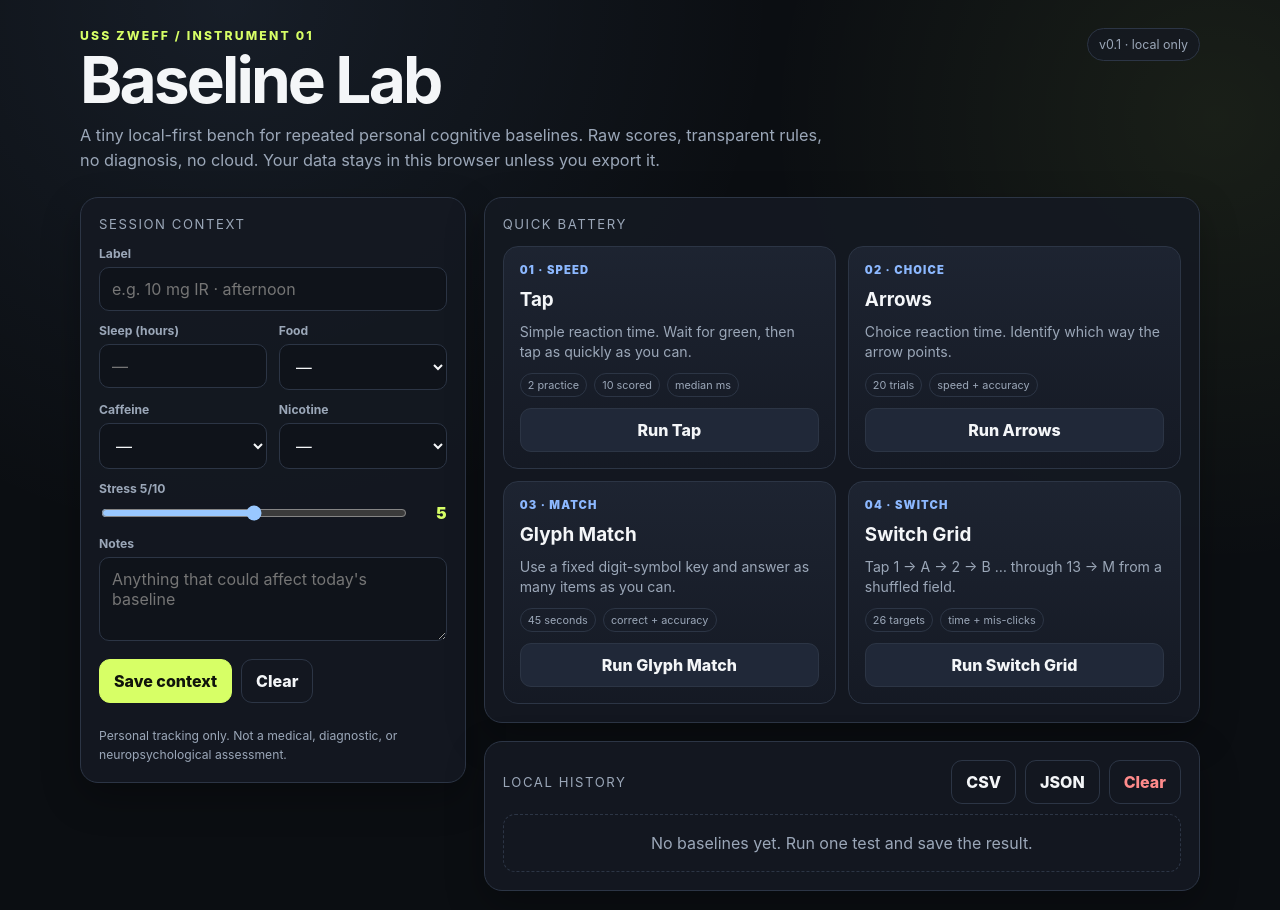
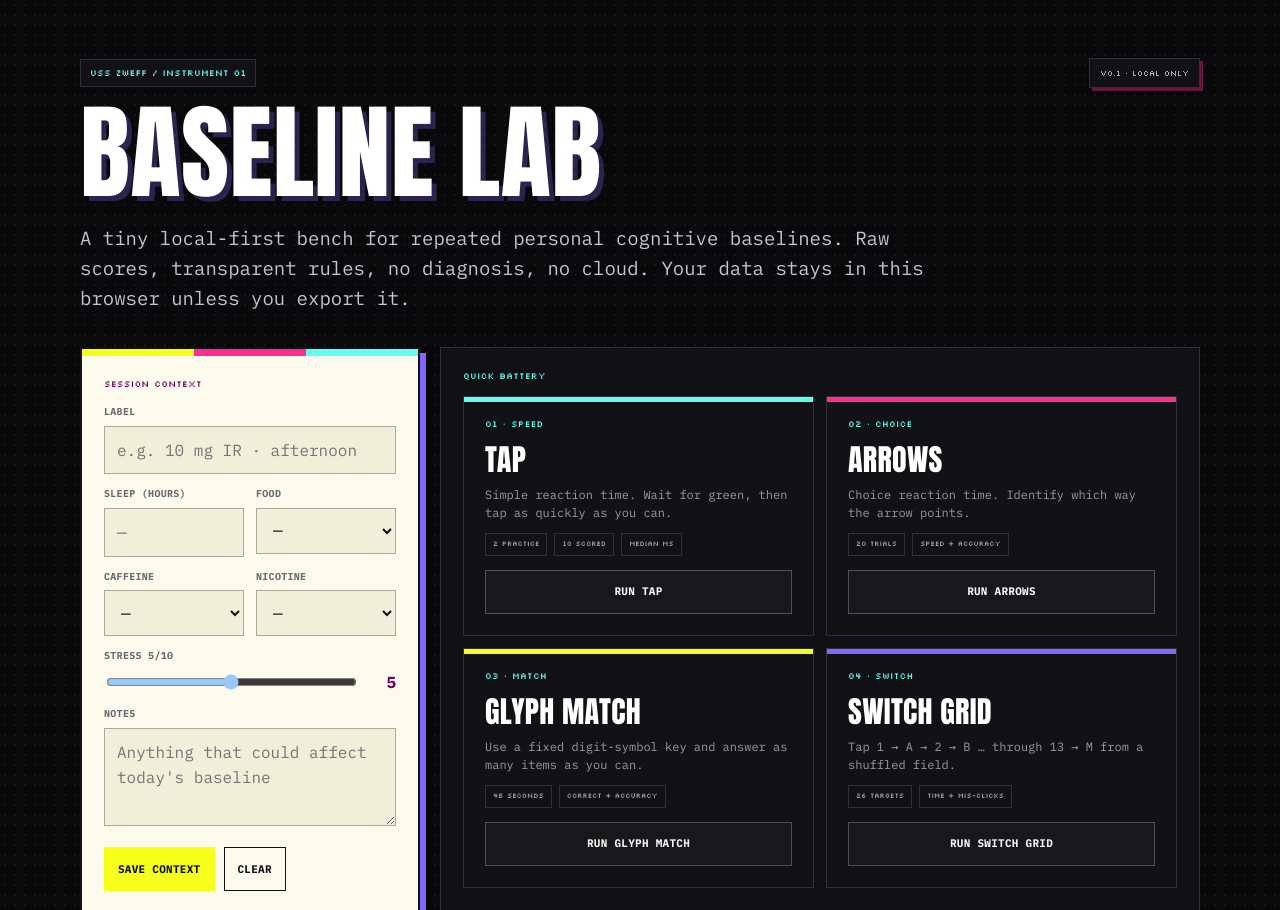
Before and after one commit to coldysquares/guvs, a website: page baseline-lab/index.html in a window 1280 px wide. Shown: the top 910 px of the page. Drawn offline with Linux system fonts and the light colour scheme.

Commit message:
Restyle Baseline Lab to match hiring-site visual language

```diff
--- a/baseline-lab/index.html
+++ b/baseline-lab/index.html
@@ -3,55 +3,157 @@
 <head>
   <meta charset="utf-8" />
   <meta name="viewport" content="width=device-width,initial-scale=1,viewport-fit=cover" />
-  <meta name="theme-color" content="#0b0e12" />
+  <meta name="theme-color" content="#09090b" />
   <title>ZWEFF Baseline Lab</title>
   <style>
+@import url('https://fonts.googleapis.com/css2?family=Anton&family=IBM+Plex+Mono:ital,wght@0,400;0,500;0,600;0,700;1,400&family=Silkscreen:wght@400;700&display=swap');
+
 :root{
   color-scheme:dark;
-      --bg:#0b0e12;--panel:#141922;--panel2:#1b2230;--line:#2c3545;
-      --text:#f4f6f8;--muted:#9ba7b8;--accent:#d7ff66;--accent2:#8cb8ff;
-      --danger:#ff8b8b;--ok:#93e6af;--shadow:0 14px 38px rgba(0,0,0,.28)
+  --void:#09090b;--panel:#121216;--panel-2:#19191f;--grid:#303039;
+  --paper:#fbfaed;--paper-2:#f0efd9;--ink:#111116;
+  --muted:#777781;--muted-light:#a9a9b1;
+  --pink:#ff2d91;--yellow:#f5ff19;--cyan:#62fff1;--violet:#8067ff;--danger:#ff5349;
+  --display:'Anton','Arial Narrow',Impact,sans-serif;
+  --mono:'IBM Plex Mono','SFMono-Regular',Menlo,Monaco,Consolas,monospace;
+  --pixel:'Silkscreen',monospace;
 }
 *{box-sizing:border-box}
-    html{background:var(--bg);color:var(--text);font-family:Inter,ui-sans-serif,system-ui,-apple-system,BlinkMacSystemFont,"Segoe UI",sans-serif}
-    body{margin:0;min-height:100vh;background:
-      radial-gradient(circle at 18% 0%,rgba(140,184,255,.09),transparent 34rem),
-      radial-gradient(circle at 95% 12%,rgba(215,255,102,.07),transparent 28rem),var(--bg)}
-    button,input,select,textarea{font:inherit}
-    button{cursor:pointer}
-    .wrap{width:min(1120px,calc(100% - 28px));margin:0 auto;padding:28px 0 56px}
-    .top{display:flex;justify-content:space-between;gap:20px;align-items:flex-start;margin-bottom:24px}
-    .eyebrow{font-size:.76rem;letter-spacing:.18em;text-transform:uppercase;color:var(--accent);font-weight:800}
-    h1{font-size:clamp(2rem,5vw,4.6rem);line-height:.96;margin:.35rem 0 .8rem;letter-spacing:-.045em}
-    .lede{max-width:760px;color:var(--muted);font-size:1.02rem;line-height:1.55;margin:0}
-    .badge{border:1px solid var(--line);border-radius:999px;padding:8px 11px;color:var(--muted);font-size:.78rem;white-space:nowrap;background:rgba(20,25,34,.75)}
-    .grid{display:grid;grid-template-columns:1.05fr 1.95fr;gap:18px;align-items:start}
-    .card{background:rgba(20,25,34,.9);border:1px solid var(--line);border-radius:18px;box-shadow:var(--shadow)}
-    .pad{padding:18px}
-    .sectionTitle{font-size:.82rem;color:var(--muted);text-transform:uppercase;letter-spacing:.12em;margin-bottom:14px}
-    label{display:block;color:var(--muted);font-size:.76rem;font-weight:700;margin:0 0 6px}
-    input,select,textarea{width:100%;background:#0f131a;color:var(--text);border:1px solid var(--line);border-radius:10px;padding:11px 12px;outline:none;min-height:44px}
-    input:focus,select:focus,textarea:focus{border-color:var(--accent2);box-shadow:0 0 0 3px rgba(140,184,255,.12)}
+html{background:var(--void);color:#f6f6f2;font-family:var(--mono);scroll-behavior:smooth}
+body{
+  margin:0;min-height:100vh;color:#f6f6f2;font-family:var(--mono);line-height:1.55;
+  -webkit-font-smoothing:antialiased;
+  background-color:var(--void);
+  background-image:radial-gradient(rgba(255,255,255,.055) 1px,transparent 1px);
+  background-size:10px 10px;
+}
+::selection{background:var(--pink);color:#fff}
+button,input,select,textarea{font:inherit}button{cursor:pointer}
+.wrap{width:min(1120px,calc(100% - 32px));margin:0 auto;padding:58px 0 64px}
+.top{display:flex;justify-content:space-between;gap:22px;align-items:flex-start;margin-bottom:34px}
+.eyebrow,.sectionTitle,.testCard .num{
+  font-family:var(--pixel);font-size:9px;line-height:1.35;letter-spacing:.025em;text-transform:uppercase;color:var(--cyan)
+}
+.eyebrow{display:inline-block;border:1px solid var(--grid);background:var(--panel);padding:7px 9px;margin-bottom:18px}
+h1{
+  font-family:var(--display);font-weight:400;font-size:clamp(58px,8.2vw,104px);line-height:.92;letter-spacing:.004em;
+  text-transform:uppercase;color:#fff;margin:0 0 22px;text-shadow:5px 5px 0 rgba(128,103,255,.28)
+}
+.lede{max-width:850px;margin:0;color:#c4c4cc;font-size:clamp(15px,1.7vw,19px);line-height:1.58}
+.badge{
+  border:1px solid var(--grid);border-radius:0;background:var(--panel);color:var(--muted-light);
+  padding:8px 10px;font-family:var(--pixel);font-size:8px;text-transform:uppercase;white-space:nowrap;
+  box-shadow:3px 3px 0 rgba(255,45,145,.38)
+}
+.grid{display:grid;grid-template-columns:340px minmax(0,1fr);gap:20px;align-items:start}
+.card{background:rgba(18,18,22,.95);border:1px solid var(--grid);border-radius:0;box-shadow:none}
+.pad{padding:22px}
+.grid>aside.card{
+  position:relative;overflow:hidden;background:var(--paper);color:var(--ink);border:2px solid var(--ink);box-shadow:6px 6px 0 var(--violet)
+}
+.grid>aside.card::before,.resultBox::before{
+  content:"";position:absolute;left:0;right:0;top:0;height:7px;
+  background:linear-gradient(90deg,var(--yellow) 0 33.333%,var(--pink) 33.333% 66.666%,var(--cyan) 66.666%)
+}
+.grid>aside.card .sectionTitle{color:#6d0060;margin-top:7px}
+.sectionTitle{margin-bottom:14px}
+label{display:block;color:#6a6a72;font-size:10px;font-weight:700;margin:0 0 6px;text-transform:uppercase;letter-spacing:.03em}
+input,select,textarea{
+  width:100%;background:var(--paper-2);color:var(--ink);border:1px solid #aaa99c;border-radius:0;padding:11px 12px;outline:none;min-height:44px
+}
+input:focus,select:focus,textarea:focus{border-color:var(--ink);box-shadow:3px 3px 0 var(--cyan)}
 .fields{display:grid;grid-template-columns:1fr 1fr;gap:12px}.full{grid-column:1/-1}
-    .btn{border:1px solid var(--line);background:#202838;color:var(--text);border-radius:11px;padding:11px 14px;font-weight:800;min-height:44px}
-    .btn:hover{border-color:#45536b}.btn.primary{background:var(--accent);color:#10140b;border-color:var(--accent)}.btn.ghost{background:transparent}.btn.danger{color:var(--danger)}
+.btn{
+  appearance:none;border:1px solid #50505b;border-radius:0;background:#17171c;color:#f5f5f1;
+  padding:10px 13px;font-family:var(--mono);font-size:11px;font-weight:700;letter-spacing:.025em;text-transform:uppercase;
+  min-height:44px;transition:transform .08s ease,box-shadow .08s ease,border-color .08s ease,background .08s ease
+}
+.btn:hover{border-color:#fff;transform:translate(-1px,-1px);box-shadow:3px 3px 0 var(--violet)}
+.btn.primary{background:var(--yellow);color:var(--ink);border-color:var(--yellow)}
+.btn.primary:hover{background:var(--pink);color:#fff;border-color:var(--pink);box-shadow:3px 3px 0 var(--cyan)}
+.btn.ghost{background:transparent}.btn.danger{color:var(--danger)}
+.grid>aside .btn.ghost{color:var(--ink);border-color:var(--ink)}
 .actions{display:flex;flex-wrap:wrap;gap:9px;margin-top:14px}
 .tests{display:grid;grid-template-columns:repeat(2,minmax(0,1fr));gap:12px}
-    .testCard{border:1px solid var(--line);background:linear-gradient(180deg,rgba(30,37,50,.94),rgba(21,26,36,.94));border-radius:15px;padding:16px;display:flex;flex-direction:column;gap:11px;min-height:190px}
-    .testCard .num{font-size:.7rem;font-weight:900;color:var(--accent2);letter-spacing:.1em}.testCard h3{font-size:1.18rem;margin:0}.testCard p{margin:0;color:var(--muted);line-height:1.42;font-size:.88rem}.meta{display:flex;gap:7px;flex-wrap:wrap;margin-top:auto}.pill{font-size:.68rem;color:var(--muted);border:1px solid var(--line);border-radius:999px;padding:4px 7px}
-    .lab{margin-top:18px;display:none}.lab.active{display:block}.labHead{display:flex;justify-content:space-between;gap:12px;align-items:center;padding:15px 18px;border-bottom:1px solid var(--line)}
-    .labBody{padding:20px;min-height:360px;display:flex;flex-direction:column;align-items:center;justify-content:center;text-align:center}.hint{color:var(--muted);max-width:620px;line-height:1.5}.status{margin-top:12px;color:var(--muted)}
-    .stimulus{width:min(440px,92%);height:190px;border-radius:24px;border:1px solid var(--line);display:grid;place-items:center;background:#0e1218;user-select:none;touch-action:manipulation;margin-top:16px}
-    .stimulus.go{background:#b9ff75;color:#0b1506;border-color:#b9ff75}.stimulus.false{background:#4a1c21;color:#ffd4d4;border-color:#6f2931}
-    .arrow{font-size:6rem;line-height:1;margin:8px 0}.choiceBtns{display:grid;grid-template-columns:1fr 1fr;gap:12px;width:min(520px,100%)}.choiceBtns button{font-size:2rem}
-    .key{display:grid;grid-template-columns:repeat(6,1fr);gap:8px;width:min(650px,100%);margin:14px 0 20px}.keyCell{padding:8px 4px;border:1px solid var(--line);border-radius:10px;background:#0e1218}.glyph{font-size:1.55rem;font-weight:900}.digit{font-size:.72rem;color:var(--muted)}
+.testCard{
+  position:relative;overflow:hidden;border:1px solid var(--grid);background:rgba(18,18,22,.96);border-radius:0;
+  padding:21px;display:flex;flex-direction:column;gap:11px;min-height:204px
+}
+.testCard::before{content:"";position:absolute;left:0;right:0;top:0;height:5px;background:var(--cyan)}
+.testCard:nth-child(2)::before{background:var(--pink)}
+.testCard:nth-child(3)::before{background:var(--yellow)}
+.testCard:nth-child(4)::before{background:var(--violet)}
+.testCard h3{
+  font-family:var(--display);font-size:30px;line-height:1;font-weight:400;letter-spacing:.01em;text-transform:uppercase;margin:4px 0 0;color:#fff
+}
+.testCard p{margin:0;color:#9999a3;line-height:1.5;font-size:12px}
+.meta{display:flex;gap:7px;flex-wrap:wrap;margin-top:auto}
+.pill{font-family:var(--pixel);font-size:7px;color:#a9a9b1;border:1px solid var(--grid);border-radius:0;padding:5px 7px;text-transform:uppercase}
+.testCard .btn{margin-top:3px}
+.lab{margin-top:18px;display:none;border:2px solid var(--ink);box-shadow:6px 6px 0 var(--pink)}
+.lab.active{display:block}
+.labHead{
+  display:flex;justify-content:space-between;gap:12px;align-items:center;padding:14px 18px;border-bottom:2px solid var(--ink);
+  background:var(--paper);color:var(--ink)
+}
+.labHead strong{font-family:var(--pixel);font-size:9px;text-transform:uppercase}
+.labHead .btn{color:var(--ink);border-color:var(--ink)}
+.labBody{
+  padding:24px;min-height:360px;display:flex;flex-direction:column;align-items:center;justify-content:center;text-align:center;
+  background:var(--paper);color:var(--ink)
+}
+.hint{color:#5f5f68;max-width:620px;line-height:1.5;font-size:12px}.status{margin-top:12px;color:#6a6a72;font-size:11px}
+.stimulus{
+  width:min(440px,92%);height:190px;border-radius:0;border:2px solid var(--ink);display:grid;place-items:center;
+  background:#fffef3;color:var(--ink);user-select:none;touch-action:manipulation;margin-top:16px;
+  font-family:var(--display);font-size:34px;text-transform:uppercase;box-shadow:6px 6px 0 var(--violet)
+}
+.stimulus.go{background:var(--yellow);color:var(--ink);border-color:var(--ink);box-shadow:6px 6px 0 var(--cyan)}
+.stimulus.false{background:#ffd8d4;color:#8d0e16;border-color:var(--ink);box-shadow:6px 6px 0 var(--danger)}
+.arrow{font-family:var(--display);font-size:6rem;line-height:1;margin:8px 0;color:var(--ink)}
+.choiceBtns{display:grid;grid-template-columns:1fr 1fr;gap:12px;width:min(520px,100%)}.choiceBtns button{font-size:2rem}
+.key{display:grid;grid-template-columns:repeat(6,1fr);gap:8px;width:min(650px,100%);margin:14px 0 20px}
+.keyCell{padding:9px 4px;border:1px solid var(--ink);border-radius:0;background:#fffef3}
+.glyph{font-size:1.55rem;font-weight:900}.digit{font-size:.72rem;color:#6a6a72}
 .glyphTarget{font-size:5rem;margin:4px 0 14px}.digitBtns{display:grid;grid-template-columns:repeat(3,1fr);gap:10px;width:min(420px,100%)}.digitBtns button{font-size:1.2rem}
-    .switchGrid{display:grid;grid-template-columns:repeat(5,1fr);gap:9px;width:min(620px,100%);margin-top:16px}.switchGrid button{aspect-ratio:1;border-radius:14px;font-size:1.05rem}.switchGrid button.done{opacity:.24;pointer-events:none}
-    .resultBox{width:min(620px,100%);border:1px solid var(--line);border-radius:16px;background:#0f131a;padding:18px;text-align:left}.score{font-size:2.35rem;font-weight:900}.sub{color:var(--muted);margin-top:5px}.resultBox dl{display:grid;grid-template-columns:1fr auto;gap:8px 14px;margin:18px 0 0}.resultBox dt{color:var(--muted)}.resultBox dd{margin:0;font-weight:800}
-    .history{margin-top:18px}.historyHead{display:flex;justify-content:space-between;gap:12px;align-items:center;margin-bottom:10px}.historyList{display:grid;gap:9px}.historyItem{display:grid;grid-template-columns:minmax(0,1.4fr) minmax(0,1fr) auto;gap:12px;align-items:center;border:1px solid var(--line);background:rgba(15,19,26,.8);border-radius:12px;padding:12px}.name{font-weight:800}.when,.ctx{color:var(--muted);font-size:.78rem}.value{font-weight:900;color:var(--accent);text-align:right}.empty{color:var(--muted);border:1px dashed var(--line);padding:18px;border-radius:12px;text-align:center}
-    .footer{margin-top:24px;color:var(--muted);font-size:.76rem;line-height:1.5}.footer a{color:var(--accent2)}
-    .stressRow{display:flex;gap:10px;align-items:center}.stressRow input{padding:0;min-height:auto}.stressVal{width:2rem;text-align:right;color:var(--accent);font-weight:900}
-    @media(max-width:820px){.grid{grid-template-columns:1fr}.top{flex-direction:column}.tests{grid-template-columns:1fr}.fields{grid-template-columns:1fr}.historyItem{grid-template-columns:1fr auto}.historyItem .ctx{grid-column:1/-1}.switchGrid{grid-template-columns:repeat(4,1fr)}}
+.switchGrid{display:grid;grid-template-columns:repeat(5,1fr);gap:9px;width:min(620px,100%);margin-top:16px}
+.switchGrid button{aspect-ratio:1;border-radius:0;font-size:1.05rem}.switchGrid button.done{opacity:.24;pointer-events:none}
+.resultBox{
+  position:relative;overflow:hidden;width:min(620px,100%);border:2px solid var(--ink);border-radius:0;background:var(--paper);
+  padding:28px 22px 20px;text-align:left;color:var(--ink);box-shadow:7px 7px 0 var(--violet)
+}
+.resultBox .sectionTitle{color:#6d0060}.score{
+  font-family:var(--display);font-size:52px;line-height:1;font-weight:400;text-transform:uppercase;letter-spacing:.01em
+}
+.sub{color:#5f5f68;margin-top:7px}.resultBox dl{display:grid;grid-template-columns:1fr auto;gap:8px 14px;margin:18px 0 0;padding-top:14px;border-top:2px solid var(--ink)}
+.resultBox dt{color:#66666f}.resultBox dd{margin:0;font-weight:800}
+.resultBox .btn.ghost{color:var(--ink);border-color:var(--ink)}
+.history{margin-top:18px}
+.historyHead{display:flex;justify-content:space-between;gap:12px;align-items:center;margin-bottom:12px}
+.historyList{display:grid;gap:9px}
+.historyItem{
+  position:relative;display:grid;grid-template-columns:minmax(0,1.4fr) minmax(0,1fr) auto;gap:12px;align-items:center;
+  border:1px solid var(--grid);background:rgba(18,18,22,.96);border-radius:0;padding:14px 15px
+}
+.historyItem::before{content:"";position:absolute;left:0;top:0;bottom:0;width:4px;background:var(--cyan)}
+.name{font-family:var(--display);font-size:20px;line-height:1;text-transform:uppercase}.when,.ctx{color:#8f8f99;font-size:10px}.value{font-family:var(--display);font-size:22px;color:var(--yellow);text-align:right;text-transform:uppercase}
+.empty{color:var(--muted-light);border:1px dashed var(--grid);padding:18px;text-align:center;font-size:11px}
+.footer{margin-top:24px;color:#81818b;font-size:10px;line-height:1.6}.footer a{color:var(--cyan)}
+.grid>aside .footer{color:#66666f}.grid>aside .footer a{color:#6d0060}
+.stressRow{display:flex;gap:10px;align-items:center}.stressRow input{padding:0;min-height:auto;box-shadow:none}.stressVal{width:2rem;text-align:right;color:#6d0060;font-weight:900}
+@media(max-width:820px){
+  .wrap{width:min(100% - 28px,1120px);padding-top:34px}
+  .grid{grid-template-columns:1fr}.top{flex-direction:column;margin-bottom:24px}.tests{grid-template-columns:1fr}
+  .fields{grid-template-columns:1fr}.historyItem{grid-template-columns:1fr auto}.historyItem .ctx{grid-column:1/-1}
+  .switchGrid{grid-template-columns:repeat(4,1fr)}.badge{align-self:flex-start}
+}
+@media(max-width:520px){
+  .wrap{width:calc(100% - 24px);padding-top:24px}
+  h1{font-size:clamp(54px,18vw,78px)}
+  .pad{padding:18px}.testCard{padding:19px;min-height:0}
+  .labBody{padding:18px}.historyHead{align-items:flex-start;flex-direction:column}
+  .historyHead .actions{width:100%}.historyHead .btn{flex:1}
+}
   </style>
 </head>
 <body>
```
Lines whose indentation alone changed are shown as unchanged.
